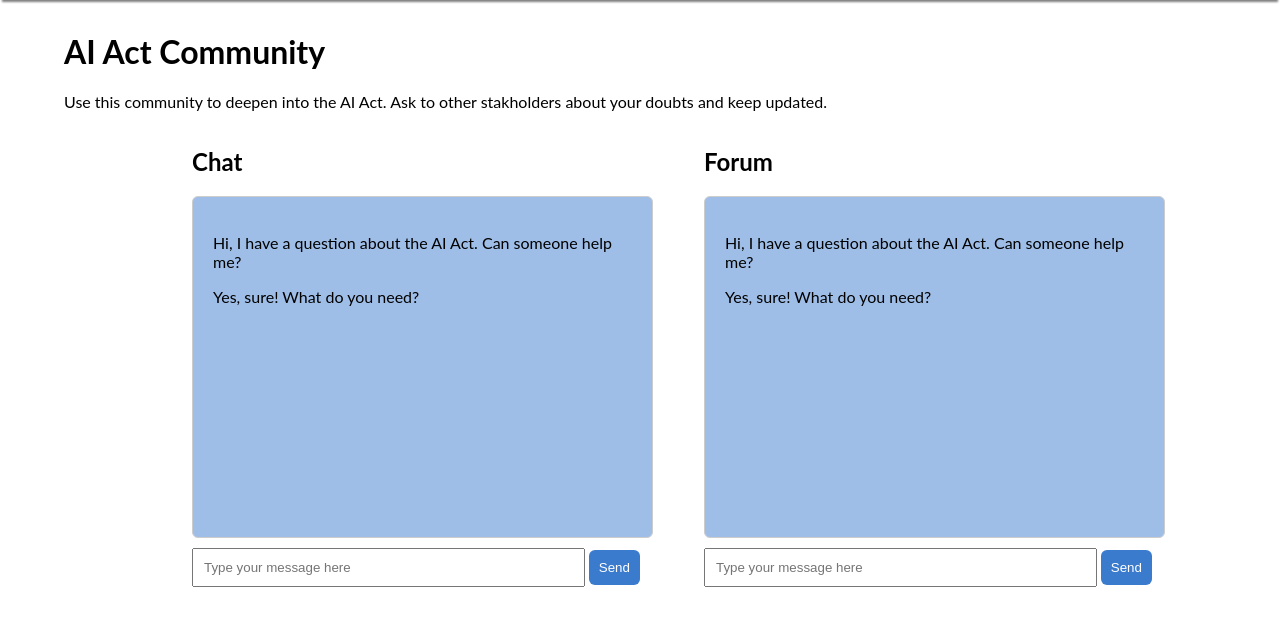
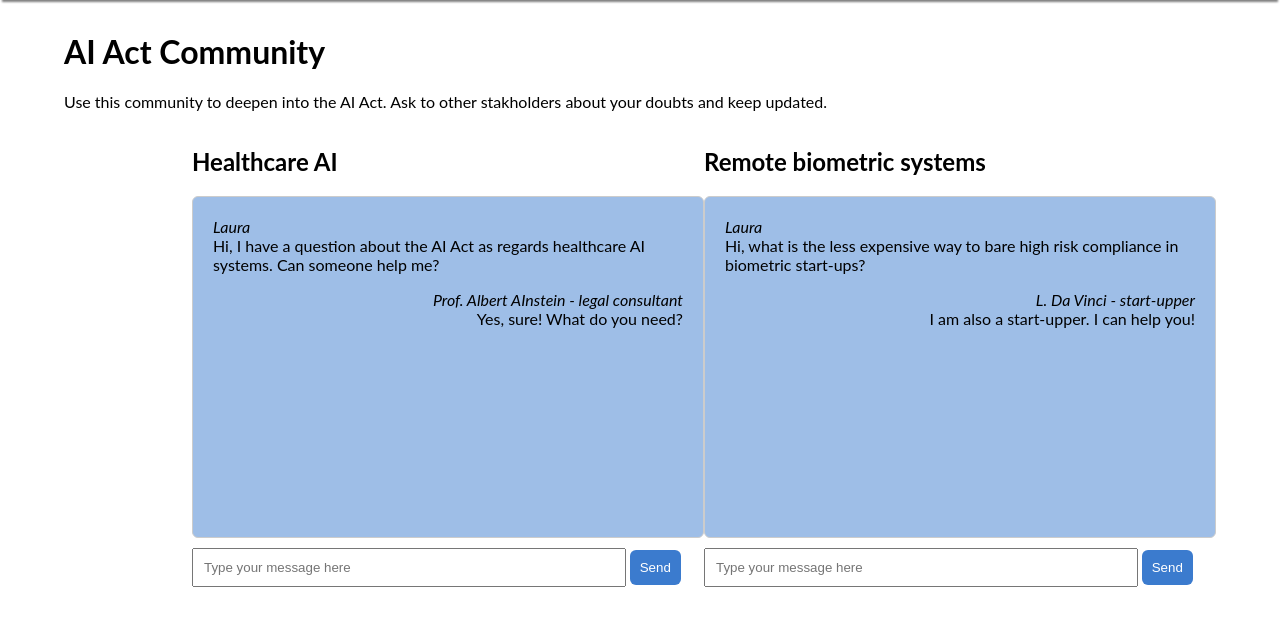
Before and after one commit to Francesco-Barcherini/aicompass, a Flask app: page /community in a window 1280 px wide; the page is wider, and only the part inside the window is pictured. Shown: the part 112-738 px from the top of that part. Run offline with Flask 3, Linux system fonts and the light colour scheme.

Commit message:
add: forum

```diff
--- a/templates/community.html
+++ b/templates/community.html
@@ -10,12 +10,14 @@
 
 <div class="community">
     <div class="chat">
-        <h2>Chat</h2>
+        <h2>Healthcare AI</h2>
         <div class="chat-box">
-            <div class="chat-message">
-                <p>Hi, I have a question about the AI Act. Can someone help me?</p>
+            <div class="chat-message question">
+                <label><i>Laura</i></label>
+                <p>Hi, I have a question about the AI Act as regards healthcare AI systems. Can someone help me?</p>
             </div>
-            <div class="chat-message">
+            <div class="chat-message answer">
+                <label><i>Prof. Albert AInstein - legal consultant</i></label>
                 <p>Yes, sure! What do you need?</p>
             </div>
         </div>
@@ -25,13 +27,15 @@
         </form>
     </div>
     <div class="forum">
-        <h2>Forum</h2>
+        <h2>Remote biometric systems</h2>
         <div class="forum-box">
-            <div class="forum-message">
-                <p>Hi, I have a question about the AI Act. Can someone help me?</p>
+            <div class="forum-message question">
+                <label><i>Laura</i></label>
+                <p>Hi, what is the less expensive way to bare high risk compliance in biometric start-ups?</p>
             </div>
-            <div class="forum-message">
-                <p>Yes, sure! What do you need?</p>
+            <div class="forum-message answer">
+                <label><i>L. Da Vinci - start-upper</i></label>
+                <p>I am also a start-upper. I can help you!</p>
             </div>
         </div>
         <form>
@@ -55,8 +59,8 @@
     }
 
     .chat, .forum {
-        margin: 0 5% 0 auto;
-        width: 45%;
+        margin: 0 auto;
+        width: 50%;
         height: fit-content;
     }
 
@@ -71,6 +75,14 @@
 
     .chat-message, .forum-message {
         margin-bottom: 10px;
+    }
+
+    .question {
+        text-align: left;
+    }
+
+    .answer {
+        text-align: right;
     }
 
     .chat input, .forum input {
@@ -92,4 +104,13 @@
         background-color: #303A99;
     }
 
+    .chat-box p {
+        margin-top: 0;
+    }
+
+    .forum-box p {
+        margin-top: 0;
+    }
+
+
 {% endblock %}
```
